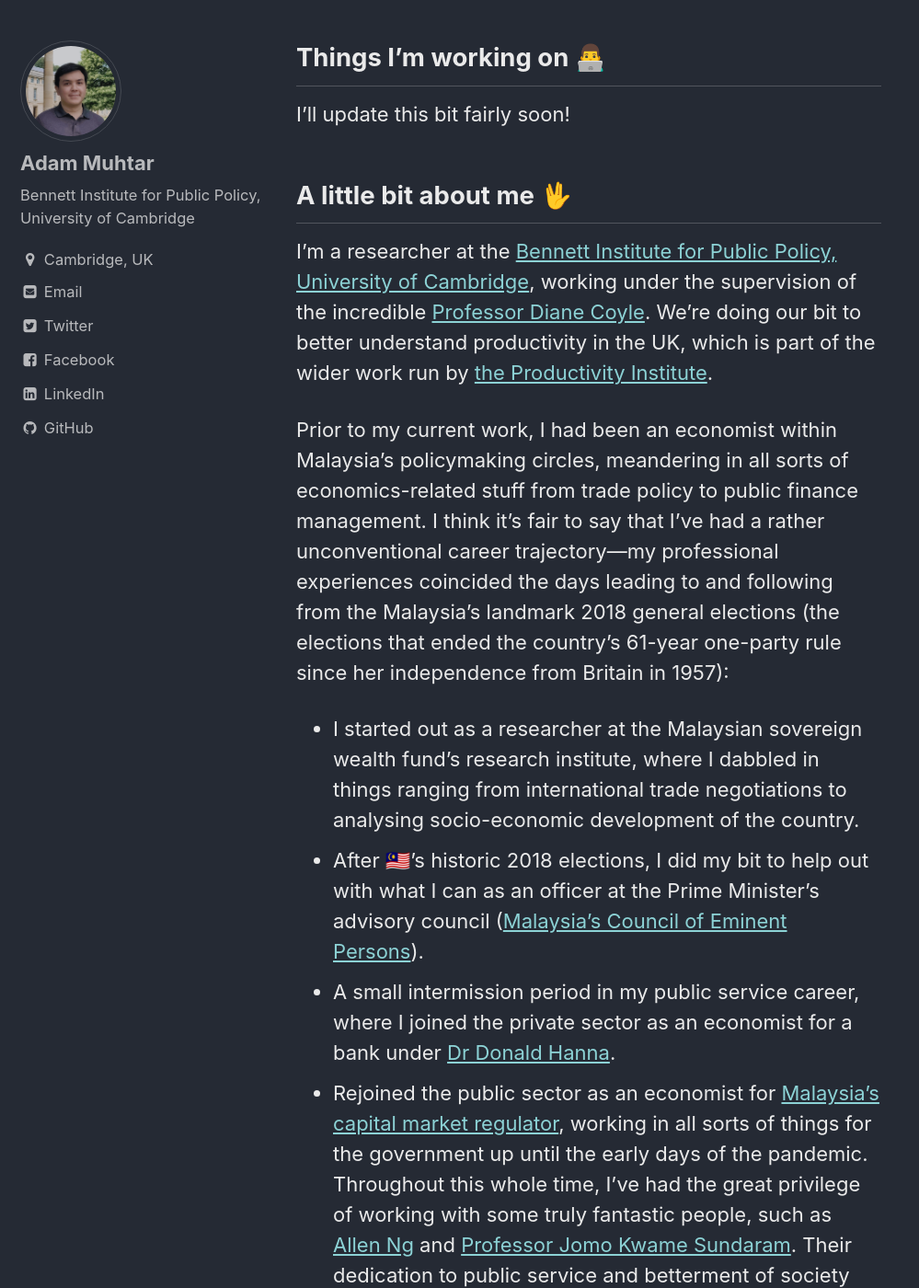
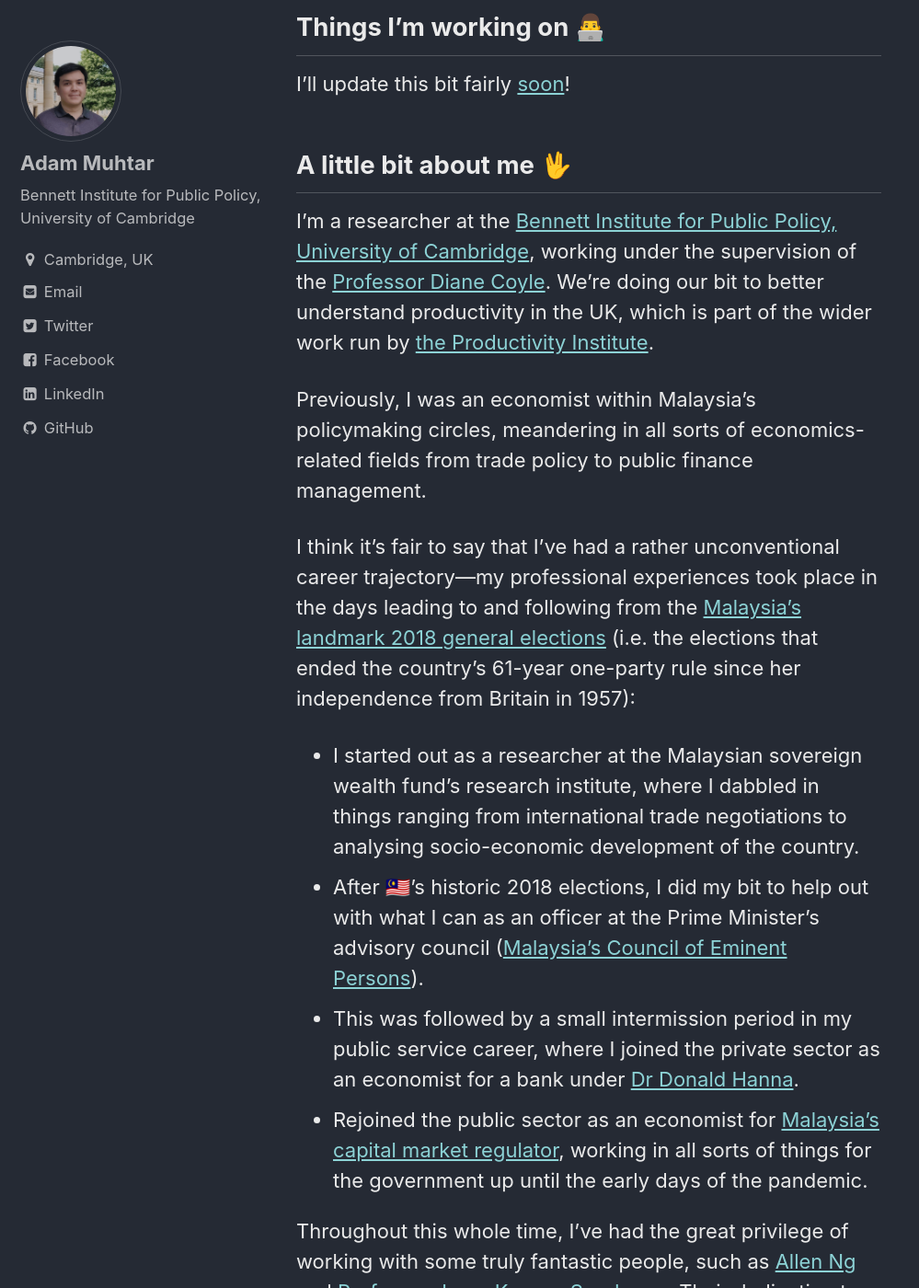
Before and after one commit to adammuhtar/adammuhtar.github.io, a Jekyll site: the page built from index.md, in a window 1280 px wide and 1400 px high, scrolled down 398 px. Shown: the whole window at 92% size, without its empty margins (0-999 px from the left). Built offline with Jekyll 4.4.1, drawn with Linux system fonts in a browser that asks for light colours; some of the changed text lies outside the part shown.

Commit message:
Update index.md

```diff
--- a/index.md
+++ b/index.md
@@ -5,26 +5,29 @@
 comments: false
 ---
 
-Welcome to my personal webpage, thanks for stopping by! ✨
+Welcome to my personal webpage, thanks for stopping by!
 
 I'm using this website as a space to "[work with the garage door up](https://notes.andymatuschak.org/About_these_notes?stackedNotes=z21cgR9K3UcQ5a7yPsj2RUim3oM2TzdBByZu)", showcasing the stuff I've been working on and the process I go through to get there 👨‍🏭
 
 ## Things I'm working on 👨‍💻
 
-I'll update this bit fairly soon!
+I'll update this bit fairly [soon](https://i.redd.it/8vgvw87yo6j71.jpg)!
 
 ## A little bit about me 🖖
 
-I'm a researcher at the [Bennett Institute for Public Policy, University of Cambridge](https://www.bennettinstitute.cam.ac.uk/), working under the supervision of the incredible [Professor Diane Coyle](https://www.bennettinstitute.cam.ac.uk/about-us/team/diane-coyle/). We're doing our bit to better understand productivity in the UK, which is part of the wider work run by [the Productivity Institute](https://www.productivity.ac.uk/).
+I'm a researcher at the [Bennett Institute for Public Policy, University of Cambridge](https://www.bennettinstitute.cam.ac.uk/), working under the supervision of the [Professor Diane Coyle](https://www.bennettinstitute.cam.ac.uk/about-us/team/diane-coyle/). We're doing our bit to better understand productivity in the UK, which is part of the wider work run by [the Productivity Institute](https://www.productivity.ac.uk/).
 
-Prior to my current work, I had been an economist within Malaysia's policymaking circles, meandering in all sorts of economics-related stuff from trade policy to public finance management. I think it's fair to say that I've had a rather unconventional career trajectory—my professional experiences coincided the days leading to and following from the Malaysia's landmark 2018 general elections (the elections that ended the country's 61-year one-party rule since her independence from Britain in 1957):
+Previously, I was an economist within Malaysia's policymaking circles, meandering in all sorts of economics-related fields from trade policy to public finance management.
+
+I think it's fair to say that I've had a rather unconventional career trajectory—my professional experiences took place in the days leading to and following from the [Malaysia's landmark 2018 general elections](https://www.bbc.co.uk/news/world-asia-44036178) (i.e. the elections that ended the country's 61-year one-party rule since her independence from Britain in 1957):
 * I started out as a researcher at the Malaysian sovereign wealth fund’s research institute, where I dabbled in things ranging from international trade negotiations to analysing socio-economic development of the country.
 * After 🇲🇾's historic 2018 elections, I did my bit to help out with what I can as an officer at the Prime Minister's advisory council ([Malaysia's Council of Eminent Persons](https://asia.nikkei.com/Politics/Malaysia-in-transition/Meet-the-5-brains-behind-Malaysia-s-Mahathir-nomics)).
-* A small intermission period in my public service career, where I joined the private sector as an economist for a bank under [Dr Donald Hanna](https://www.cimb.com/en/newsroom/2017/cimb-appoints-dr-donald-hanna-as-group-chief-economist.html).
+* This was followed by a small intermission period in my public service career, where I joined the private sector as an economist for a bank under [Dr Donald Hanna](https://www.cimb.com/en/newsroom/2017/cimb-appoints-dr-donald-hanna-as-group-chief-economist.html).
 * Rejoined the public sector as an economist for [Malaysia's capital market regulator](https://www.sc.com.my/), working in all sorts of things for the government up until the early days of the pandemic.
+
 Throughout this whole time, I've had the great privilege of working with some truly fantastic people, such as [Allen Ng](https://twitter.com/elanorng) and [Professor Jomo Kwame Sundaram](https://en.wikipedia.org/wiki/Jomo_Kwame_Sundaram). Their dedication to public service and betterment of society are beyond praise.
 
-I hold an MPhil in Public Policy from the University of Cambridge and a BSc in Economics from the London School of Economics. These were made possible through generous funding from scholarships, of which I am deeply grateful: [Tunku Fund](https://www.caths.cam.ac.uk/tunku-abdul-rahman-fund) and [Khazanah Global Scholarhip](https://www.yayasankhazanah.com.my/scholarship-programmes/khazanah-global-scholarship).
+I hold an MPhil in Public Policy from the University of Cambridge and a BSc in Economics from the London School of Economics. These were made possible through generous funding from scholarships, of which I am deeply grateful: [Tunku Fund](https://www.caths.cam.ac.uk/tunku-abdul-rahman-fund) and [Khazanah Global Scholarship](https://www.yayasankhazanah.com.my/scholarship-programmes/khazanah-global-scholarship).
 
 Some extra bits about myself:
 * I split my time between London (with my amazing [wife](https://www.faridahfaiz.com/)) and Cambridge. If you'd like to meet up, let me know via 🐦[Twitter](https://twitter.com/adammuhtar_) or ✉️[email](mailto:adam.b.muhtar@gmail.com).
```
